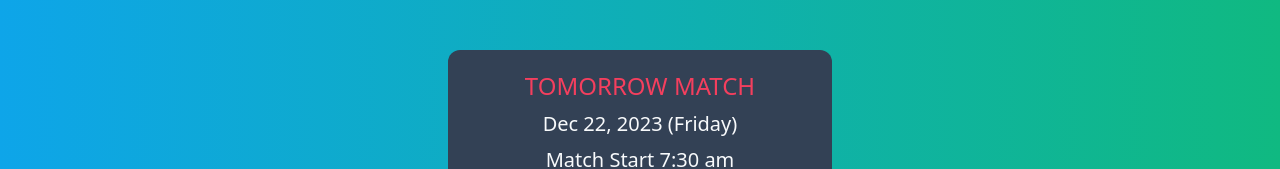
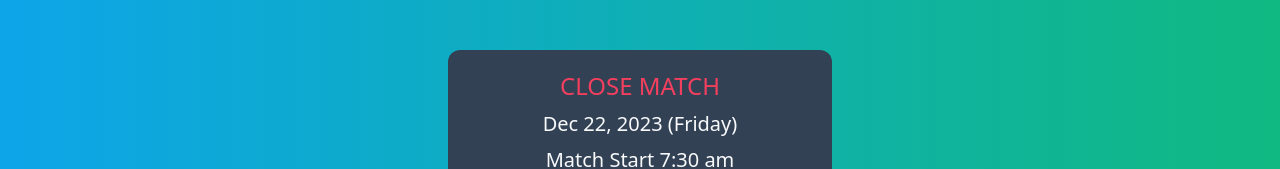
Before and after one commit to md-mozahid/newaz-steel-cricket-team, a React (Vite) app: page / in a window 1280 px wide. Shown: the part 246-415 px from the top of the page. Built offline with nearby package versions, Linux system fonts and the light colour scheme.

Commit message:
updated match scedule

```diff
--- a/src/pages/Home.jsx
+++ b/src/pages/Home.jsx
@@ -23,7 +23,7 @@ const Home = () => {
               }}
             >
               <h3 className="md:text-2xl text-xl text-rose-500 uppercase">
-                Tomorrow Match
+                Close Match
               </h3>
               <h3 className="md:text-xl my-2">Dec 22, 2023 (Friday)</h3>
               <h3 className="md:text-xl">Match Start 7:30 am</h3>
```
